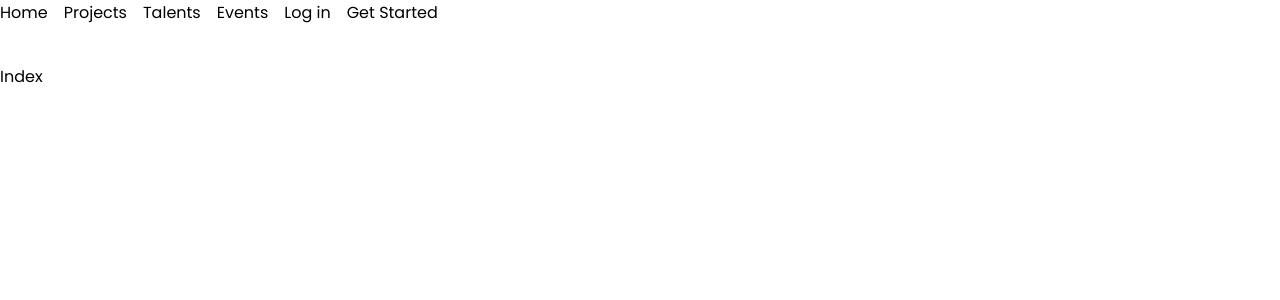
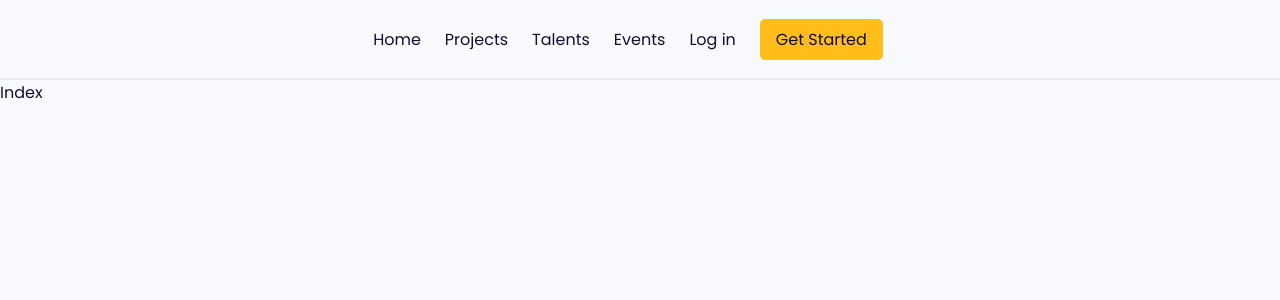
Before and after one commit to ana-badolato/TalentBridgeClient, a React (Vite) app: page / in a window 1280 px wide. Shown: the top 300 px of the page. Built offline with nearby package versions, Linux system fonts and the light colour scheme; no server answers.

Commit message:
css navbar ongoing

```diff
--- a/src/App.css
+++ b/src/App.css
@@ -4,6 +4,7 @@
   --primary-blue-mid: #110F34;
   --primary-blue-dark: #0A091F;
   --accent-yellow: #FFBE1A;
+  --accent-yellow-light: #FFD25F;
   --neutral-grey-dark: #959494;
   --neutral-grey-light: #E9ECF5;
   --neutral-white: #F8F9FC;
@@ -12,8 +13,9 @@
 
 #root {
 min-height: 100vh;
-width: 100%;
-max-width: 1440px;
+display: flex;
+flex-direction: column;
+background-color: var(--neutral-white);
 }
 
 * {
@@ -25,6 +27,8 @@ max-width: 1440px;
 html, body {
   height: 100%;
   font-family: var(--font-main);
+  color: var(--primary-blue-mid);
+  font-weight: 400;
 }
 
 a {
@@ -37,6 +41,28 @@ ul, ol {
 }
 
 
+/* Common elements----------------------------------------------------------*/
+
+.icon-text-element{
+  display: flex;
+}
+
+.icon-text-element p{
+  display: flex;
+  gap: 4px;
+}
+
+.button-large-yellow{
+  padding: 8px 16px;
+  background-color: var(--accent-yellow);
+  border-radius: 5px;
+  transition: background-color 0.4s ease, color 0.4s ease;
+}
+
+.button-large-yellow:hover{
+  background-color: var(--accent-yellow-light);
+}
+
 @media (max-width: 768px) {
   body {
     font-size: 14px;
--- a/src/CSS/navBar.css
+++ b/src/CSS/navBar.css
@@ -1,6 +1,27 @@
-.navbar{
+.navbar {
+  width: 100%;
   display: flex;
-  flex-direction: row;
-  gap: 16px;
-  height: 64px;
+  justify-content: center;
+  height: 80px;
+  border: none;
+  border-bottom: 2px solid var(--neutral-grey-light);
+  box-sizing: border-box;
+  background-color: var(--neutral-white);
 }
+
+.navbar-content{
+  display: flex;
+  box-sizing: border-box;
+  justify-content: center;
+  align-items: center;
+  flex-wrap: wrap;
+  width: 100%;
+  max-width: 1440px;
+  gap: 24px;
+  padding: 0 16px;
+}
+
+.navbar-private{
+  display: flex;
+  gap: 24px;
+}
--- a/src/components/NavBar.jsx
+++ b/src/components/NavBar.jsx
@@ -1,28 +1,27 @@
-import '../App.css'
-import "../CSS/navBar.css"
+import "../App.css";
+import "../CSS/navBar.css";
 import { useContext } from "react";
 import { Link, useNavigate } from "react-router-dom";
 import { AuthContext } from "../context/auth.context";
 
 function NavBar() {
-
-  const navigate = useNavigate()
-  const {isLoggedIn, authenticateUser} = useContext(AuthContext)
+  const navigate = useNavigate();
+  const { isLoggedIn, authenticateUser } = useContext(AuthContext);
 
   const handleLogOut = async () => {
     try {
-      localStorage.removeItem("authToken")
-      await authenticateUser()
-      navigate("/")
+      localStorage.removeItem("authToken");
+      await authenticateUser();
+      navigate("/");
     } catch (error) {
-      console.log(error)
+      console.log(error);
     }
-  }
+  };
 
   return (
     <nav className="navbar">
-
-    <Link to="/">
+      <div className="navbar-content">
+        <Link to="/" className="navbar-logo">
           <p>Home</p>
         </Link>
 
@@ -30,43 +29,55 @@ function NavBar() {
         <p>Talents</p>
         <p>Events</p>
 
-    {!isLoggedIn && <Link to="/login">
+        {!isLoggedIn && (
+          <Link to="/login">
             <p>Log in</p>
-    </Link>}
+          </Link>
+        )}
 
-    {!isLoggedIn  && <Link to="/signup">
+        {!isLoggedIn && (
+          <Link to="/signup" className="button-large-yellow">
             <p>Get Started</p>
-    </Link>}
-
-    {isLoggedIn  && <Link to="/profile">
-    <div>
+          </Link>
+        )}
+        <div className="navbar-private">
+          {isLoggedIn && (
+            <Link to="/profile" className="icon-text-element">
               <img src="" alt="" />
               <p>Profile</p>
+            </Link>
+          )}
+
+          {isLoggedIn && (
+            //!cambiar div por Link cuando tengamos las páginas
+            <div className="icon-text-element">
+              <img src="" alt="" />
+              <p>
+                <span>0</span>Notifications
+              </p>
             </div>
-    </Link>}
+          )}
 
-    {isLoggedIn  &&
-    <div>
+          {isLoggedIn && (
+            //!cambiar div por Link cuando tengamos las páginas
+            <div className="icon-text-element">
               <img src="" alt="" />
-      <p><span>0</span>Notifications</p>
+              <p>
+                <span>0</span>Messages
+              </p>
             </div>
+          )}
+
+          {isLoggedIn && (
+            <Link onClick={handleLogOut} to="/" className="icon-text-element">
+              <img src="" alt="" />
+              <p>Log out</p>
+            </Link>
+          )}
+        </div>
+      </div>
+    </nav>
+  );
 }
 
-  {isLoggedIn  &&
-    <div>
-      <img src="" alt="" />
-      <p><span>0</span>Messages</p>
-    </div>
-  }
-
-
-    {isLoggedIn && <Link onClick={handleLogOut} to="/">
-    <p>Log out</p>
-    </Link>}
-
-    </nav>
-
-  )
-}
-
-export default NavBar
+export default NavBar;
```
Lines whose indentation alone changed are shown as unchanged.
